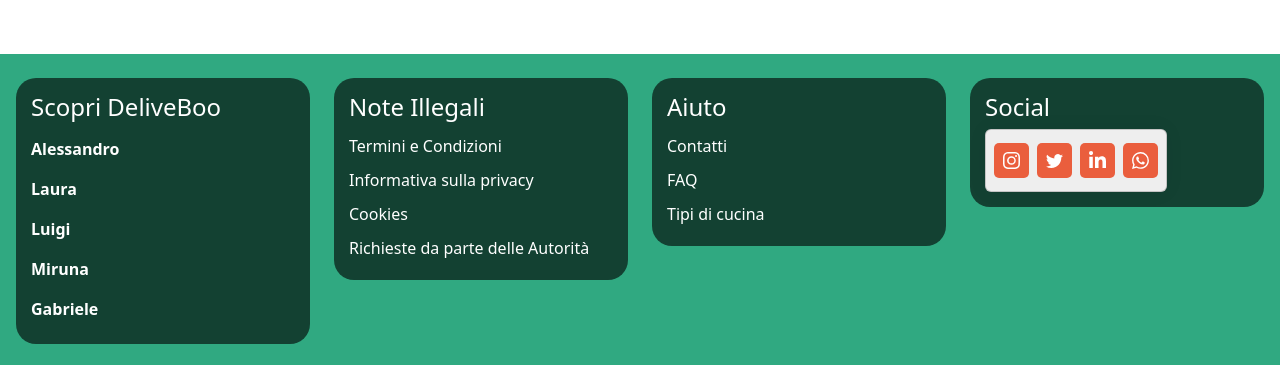
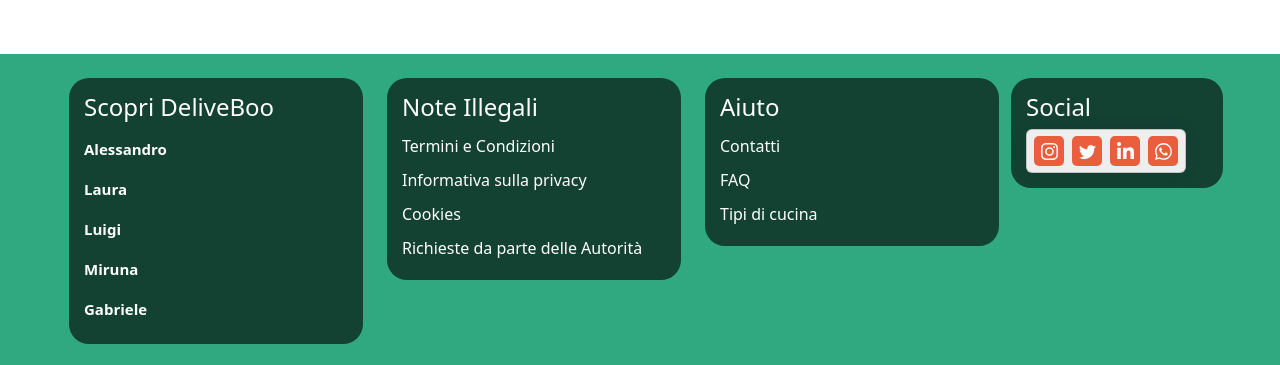
Before and after one commit to gabrielediemmanuele/deliveboo-frontend, a Vue app: page / in a window 1280 px wide. Shown: the part 742-1107 px from the top of the page. Built offline with nearby package versions, Linux system fonts and the light colour scheme; no server answers.

Commit message:
footer-bar fixes

```diff
--- a/src/components/ui-elements/FooterBar.vue
+++ b/src/components/ui-elements/FooterBar.vue
@@ -47,7 +47,7 @@ export default {
 
 <template>
   <div class="footer-container p-3">
-    <div class="row">
+    <div class="row justify-content-center">
       <div class="col-lg-3 col-md-6 col-sm-12 my-2">
         <div class="link-col">
           <h4>Scopri DeliveBoo</h4>
@@ -77,7 +77,7 @@ export default {
           <a href="#" v-for="link in Aiuto">{{ link }}</a>
         </div>
       </div>
-      <div class="col-lg-3 col-md-6 col-sm-12 my-2">
+      <div class="col-lg-2 col-md-6 col-sm-12 my-2 p-0">
         <div class="link-col">
           <h4>Social</h4>
           <div class="card">
@@ -130,16 +130,15 @@ export default {
   background-color: rgb(19, 65, 50) !important;
   color: white;
   padding: 15px;
-
   display: flex;
   flex-direction: column;
-
   border-radius: 20px;
   .linkedins {
     .personal-links {
       text-decoration: none;
       color: white;
       font-weight: bold;
+      font-size: 15px;
       &:hover {
         color: rgb(234, 94, 61);
       }
@@ -158,22 +157,22 @@ export default {
 
 //SOCIAL
 .card {
-  width: fit-content;
+  width: 160px;
   height: fit-content;
   background-color: rgb(238, 238, 238);
   display: flex;
   flex-direction: row;
   align-items: center;
   justify-content: center;
-  padding: 8px 8px;
+  padding: 6px 6px;
   gap: 8px;
   box-shadow: 0px 0px 20px rgba(0, 0, 0, 0.055);
 }
 
 /* for all social containers*/
 .socialContainer {
-  width: 35px;
-  height: 35px;
+  width: 30px;
+  height: 30px;
   border-radius: 5px;
   background-color: rgb(234, 94, 61);
   display: flex;
@@ -181,6 +180,7 @@ export default {
   justify-content: center;
   overflow: hidden;
   transition-duration: 0.3s;
+  margin: 0px !important;
 }
 /* instagram*/
 .containerOne:hover {
```
